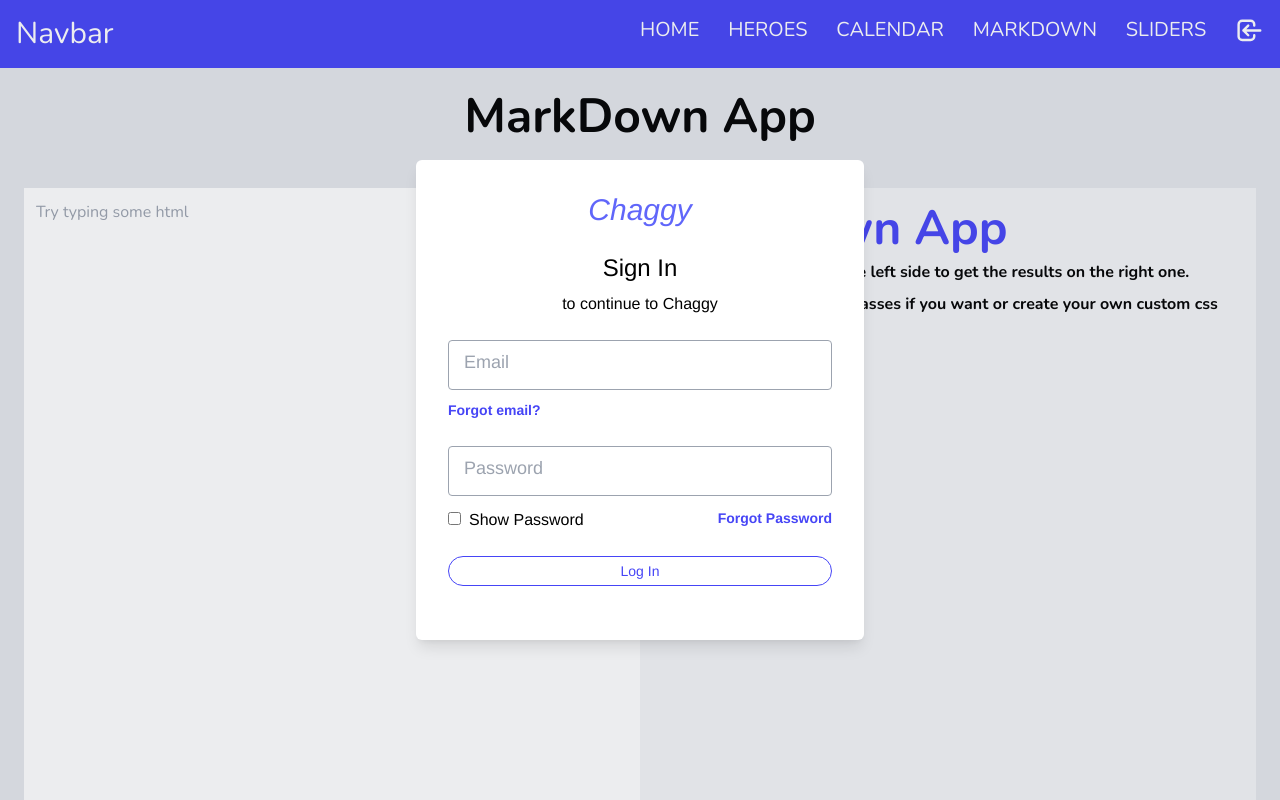
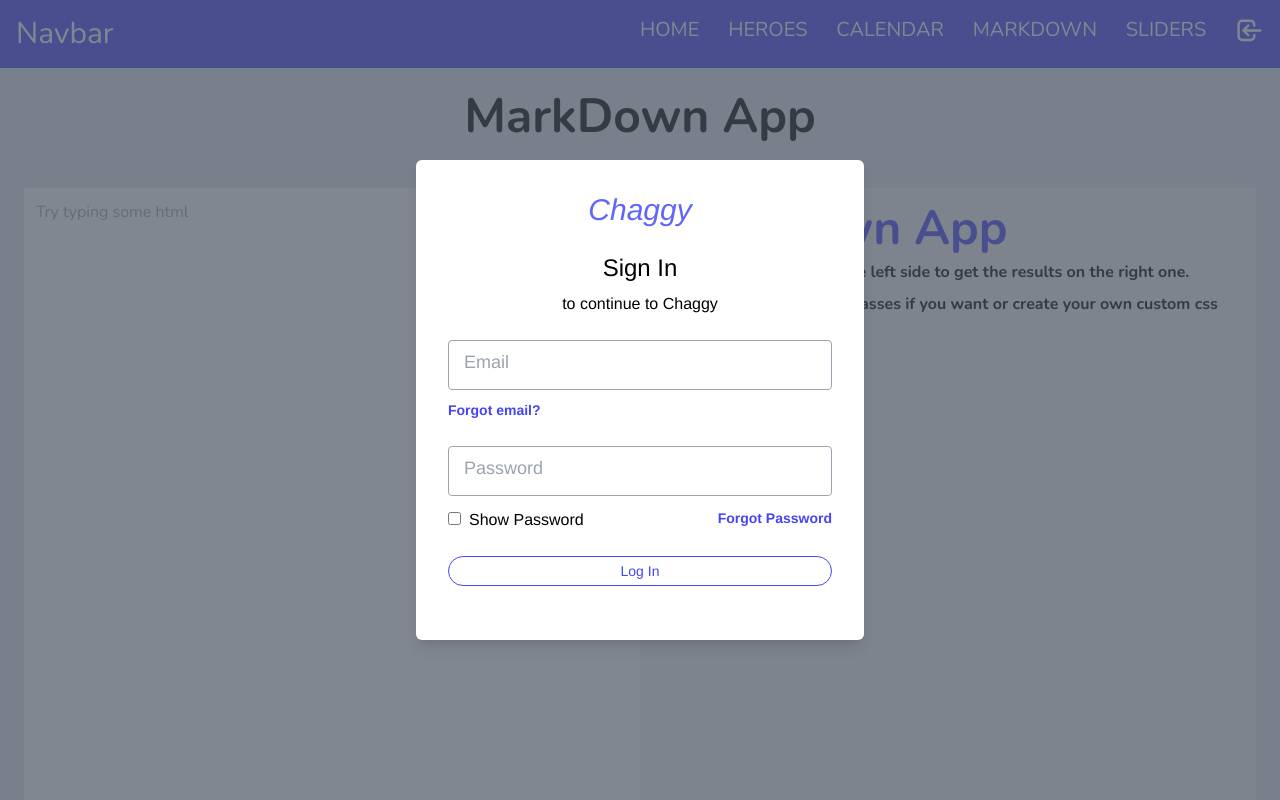
Before and after one commit to Chirag5528/learnVue, a Vue app: page /markdown in a window 1280 px wide. Both pictures are taken after a click on the item 1249 px from the left and 30 px from the top of the page. Shown: the top 800 px of the page. Built offline with nearby package versions, Linux system fonts and the light colour scheme; no server answers.

Commit message:
Added Login Functionality With Firebase

```diff
--- a/src/App.vue
+++ b/src/App.vue
@@ -1,15 +1,23 @@
 <template>
     <div class="content">
-        <navbar-template @loginButtonClicked="toggleModal"></navbar-template>
+        <navbar-template :isLoggedIn="isLoggedIn" @loginButtonClicked="toggleModal" @logOutButtonClicked="tryLogOut"></navbar-template>
         <div class="wrapper">
           <router-view></router-view>
         </div>
-        <LoginModal ref='modal' />
+        <LoginModal ref='modal' @login-button-pressed="tryLogIn" />
     </div>
 </template>
 
 
 <script>
+
+import firebase from "firebase/app";
+
+// Add the Firebase services that you want to use
+import "firebase/auth";
+
+
+import firebaseConfig from "@/utility/firebase/firebase";
 
 import NavbarTemplate from './components/NavbarTemplate'
 import LoginModal from './components/LoginModal'
@@ -20,12 +28,55 @@ export default {
     LoginModal
   },
   data:function(){
-    return {}
+    return {
+      user:'',
+      isLoggedIn:false
+    }
   },
   methods:{
     toggleModal:function(){
       this.$refs['modal'].toggleModal();
+    },
+    tryLogIn:function(data){
+      firebase.auth().signInWithEmailAndPassword( data.email,data.password )
+      .then((res) => {
+        console.log(res);
+        this.isLoggedIn = true
+        this.toggleModal()
+      })
+      .catch( (err) => {
+        console.log(err)
+      })
+    },
+    tryLogOut:function(){
+      firebase
+      .auth()
+        .signOut()
+          .then( (res) => {
+            console.log(res)
+            this.isLoggedIn = false
+          })
+          .catch( (err) =>{
+            console.log(err)
+          })
+    },
+    checkUserLogin:function(){
+      firebase.auth().onAuthStateChanged( (user) => {
+        if( user ){
+          this.isLoggedIn = true
+          this.user = user
+        }else{
+          // alert("No User Is Logged In")
+        }
+
+      })
     }
+  },
+  mounted(){
+    if( ! firebase.apps.length  ){
+      firebase.initializeApp(firebaseConfig)
+    }
+    this.checkUserLogin()
   },
 }
 </script>
--- a/src/components/LoginModal/index.vue
+++ b/src/components/LoginModal/index.vue
@@ -1,7 +1,7 @@
 <template>
   <div class="modal-wrapper">
     <div
-      class="modal-backdrop opacity-10"
+      class="modal-backdrop opacity-70"
       :class="[isVisible ? 'visible' : 'invisible']"
       @click="toggleModal"
     ></div>
@@ -24,7 +24,7 @@
           <!-- Write your content here -->
           <div class="form-group flex flex-col">
             <div class="emailLabel relative">
-                <input type="email" name="email" class="email border rounded outline-none border-gray-400 focus:border-indigo-600 focus:border-2 w-full p-3 z-10" id="email" placeholder=" " v-model="form.email" required>
+                <input type="email" name="email" class="email border rounded outline-none border-gray-400 focus:border-indigo-600 focus:border-2 w-full p-3" id="email" placeholder=" " v-model="form.email" required>
                 <div class="emailText text-gray-400">Email</div>
             </div>
             <div class="forgotEmail mt-2">
@@ -34,7 +34,7 @@
 
           <div class="form-group mt-6 mb-6">
             <div class="emailLabel relative">
-              <input type="password" name="password" class="email border rounded outline-none border-gray-400 focus:border-indigo-600 focus:border-2 w-full p-3 z-10" placeholder=" " id="password" v-model="form.password">
+              <input type="password" name="password" class="email border rounded outline-none border-gray-400 focus:border-indigo-600 focus:border-2 w-full p-3" placeholder=" " id="password" v-model="form.password">
             <div class="emailText text-gray-400">Password</div>
             </div>
             <div class="showPassword mt-3 flex flex-row justify-between">
@@ -45,7 +45,7 @@
             </div>
           </div>
           <div class="submit-button">
-              <button class="btn w-full btn-indigo">Log In</button>
+              <button @click="$emit('loginButtonPressed',form)" class="btn w-full btn-indigo cursor-pointer">Log In</button>
           </div>
           <div class="forgot-password">
 
@@ -73,10 +73,14 @@ export default {
   methods: {
     toggleModal: function() {
       console.log("MODAL TOGGLED");
+      this.form.email = ''
+      this.form.password = ''
       this.isVisible = !this.isVisible;
     },
   },
-  mounted() {},
+  mounted() {
+
+  },
 };
 </script>
 <style>
@@ -91,7 +95,7 @@ export default {
   transform: translateX(100%);
 }
 .emailLabel .emailText{
-    @apply transition-all duration-100 ease-in absolute inset-y-2 px-4 text-center align-middle	w-auto h-5 text-lg z-0 font-medium;
+    @apply transition-all duration-100 ease-in absolute inset-y-2 px-4 text-center align-middle	w-auto h-5 text-lg font-medium;
 }
 .email:focus~.emailText{
   @apply bg-white transform -translate-y-5 scale-75	text-indigo-600 px-3;
--- a/src/components/NavbarTemplate/index.vue
+++ b/src/components/NavbarTemplate/index.vue
@@ -8,17 +8,16 @@
                 <li class="nav-items text-xl" v-for="(route,index) in routes" :key="index">
                     <router-link :to="{ name:route.name, }" >{{route.name.toUpperCase()}}</router-link>
                 </li>
-                <li class="nav-items text-xl cursor-pointer" @click="$emit('loginButtonClicked')">
+                <li v-if="isLoggedIn == false" class="nav-items text-xl cursor-pointer" @click="$emit('loginButtonClicked')">
                     <svg xmlns="http://www.w3.org/2000/svg" fill="none" viewBox="0 0 24 24" stroke="currentColor">
                       <path stroke-linecap="round" stroke-linejoin="round" stroke-width="2" d="M11 16l-4-4m0 0l4-4m-4 4h14m-5 4v1a3 3 0 01-3 3H6a3 3 0 01-3-3V7a3 3 0 013-3h7a3 3 0 013 3v1" />
                     </svg>
                 </li>
-                <li class="nav-items text-xl cursor-pointer" @click="$emit('loginButtonClicked')" v-if="1 === 0">
+                <li v-else class="nav-items text-xl cursor-pointer" @click="$emit('logOutButtonClicked')">
                     <svg xmlns="http://www.w3.org/2000/svg" fill="none" viewBox="0 0 24 24" stroke="currentColor">
                       <path stroke-linecap="round" stroke-linejoin="round" stroke-width="2" d="M17 16l4-4m0 0l-4-4m4 4H7m6 4v1a3 3 0 01-3 3H6a3 3 0 01-3-3V7a3 3 0 013-3h4a3 3 0 013 3v1" />
                     </svg>
                 </li>
-
             </ul>
         </div>
     </div>
@@ -27,6 +26,7 @@
     import {routes} from '@/Router.js'
     export default{
         name: "NavbarTemplate",
+        props:['isLoggedIn'],
         data:function(){
             return{
                 routes:[]
--- /dev/null
+++ b/src/utility/firebase/firebase.js
@@ -0,0 +1,9 @@
+export default{
+  apiKey: "AIzaSyCZ8Ua5FAsUMS-mHE-fRpIkMO2v9YxVijI",
+  authDomain: "chaggy-vuetodo.firebaseapp.com",
+  projectId: "chaggy-vuetodo",
+  storageBucket: "chaggy-vuetodo.appspot.com",
+  messagingSenderId: "902155794462",
+  appId: "1:902155794462:web:b029e6e42133095f05160f",
+  measurementId: "G-9CBNZWMEZV"
+};
```
